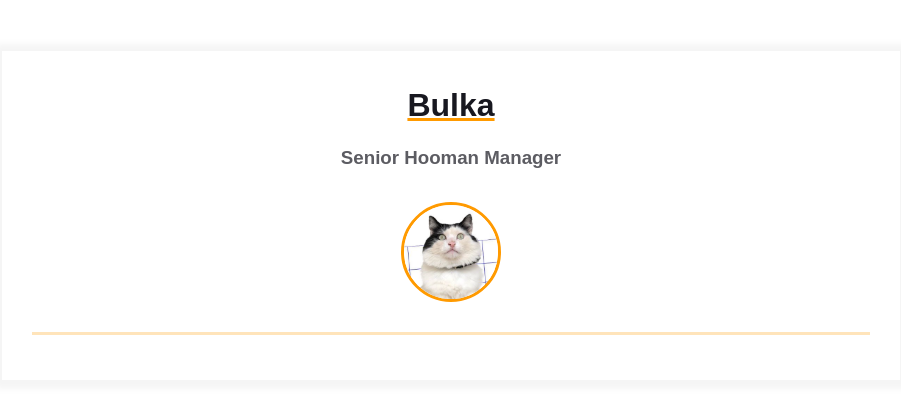
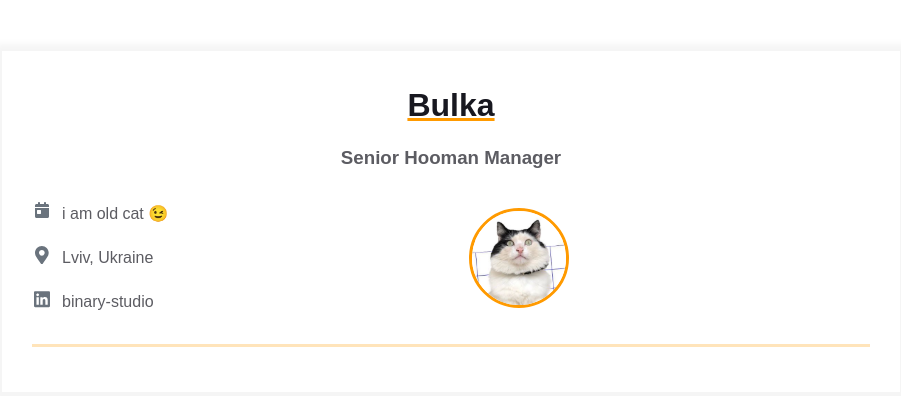
Before and after one commit to Vladislav-Burhovetskiy/homepage, a plain HTML site: page index.html in a window 1280 px wide. Shown: the whole page, without its empty margins (189-1090 px from the left). Drawn offline with Linux system fonts and the light colour scheme.

Commit message:
Added contact info items example

```diff
--- a/index.html
+++ b/index.html
@@ -7,7 +7,7 @@
     <link rel="stylesheet" href="styles.css" />
   </head>
   <body>
-<!-- &#x1F609; -->
+    <!-- &#x1F609; -->
     <main>
       <div class="resume">
         <div class="container">
@@ -16,10 +16,67 @@
             <h3 class="contact-info__sub-header">Senior Hooman Manager</h3>
 
             <div class="contact_info_container fh">
-              <div class="contact-info__block"></div>
+              <div class="contact-info__block">
+                <a href="" rel="author" class="contact-info__item">
+                  <div class="contact-info__item-icon-wrapper">
+                    <svg
+                      xmlns="http://www.w3.org/2000/svg"
+                      height="1em"
+                      viewBox="0 0 448 512"
+                    >
+                      <!--! Font Awesome Free 6.4.0 by @fontawesome - https://fontawesome.com License - https://fontawesome.com/license (Commercial License) Copyright 2023 Fonticons, Inc. -->
+                      <style>
+                        svg {
+                          fill: #6a737d;
+                        }
+                      </style>
+                      <path
+                        d="M128 0c17.7 0 32 14.3 32 32V64H288V32c0-17.7 14.3-32 32-32s32 14.3 32 32V64h48c26.5 0 48 21.5 48 48v48H0V112C0 85.5 21.5 64 48 64H96V32c0-17.7 14.3-32 32-32zM0 192H448V464c0 26.5-21.5 48-48 48H48c-26.5 0-48-21.5-48-48V192zm80 64c-8.8 0-16 7.2-16 16v96c0 8.8 7.2 16 16 16h96c8.8 0 16-7.2 16-16V272c0-8.8-7.2-16-16-16H80z"
+                      />
+                    </svg>
+                  </div>
+                  <span>i am old cat &#x1F609;</span>
+                </a>
+                <a href="" rel="author" class="contact-info__item">
+                  <div class="contact-info__item-icon-wrapper">
+                    <svg
+                      class="contact-info__item-icon"
+                      xmlns="http://www.w3.org/2000/svg"
+                      viewBox="0 0 384 512"
+                    >
+                      <path
+                        d="M172.268 501.67C26.97 291.031 0 269.413 0 192 0 85.961 85.961 0 192 0s192 85.961 192 192c0 77.413-26.97 99.031-172.268 309.67-9.535 13.774-29.93 13.773-39.464 0zM192 272c44.183 0 80-35.817 80-80s-35.817-80-80-80-80 35.817-80 80 35.817 80 80 80z"
+                      ></path>
+                    </svg>
+                  </div>
+                  <span>Lviv, Ukraine</span>
+                </a>
+                <a
+                  href="https://ua.linkedin.com/company/binary-studio_241166"
+                  rel="author"
+                  class="contact-info__item"
+                >
+                  <div class="contact-info__item-icon-wrapper">
+                    <svg
+                      class="contact-info__item-icon"
+                      xmlns="http://www.w3.org/2000/svg"
+                      viewBox="0 0 448 512"
+                    >
+                      <path
+                        d="M416 32H31.9C14.3 32 0 46.5 0 64.3v383.4C0 465.5 14.3 480 31.9 480H416c17.6 0 32-14.5 32-32.3V64.3c0-17.8-14.4-32.3-32-32.3zM135.4 416H69V202.2h66.5V416zm-33.2-243c-21.3 0-38.5-17.3-38.5-38.5S80.9 96 102.2 96c21.2 0 38.5 17.3 38.5 38.5 0 21.3-17.2 38.5-38.5 38.5zm282.1 243h-66.4V312c0-24.8-.5-56.7-34.5-56.7-34.6 0-39.9 27-39.9 54.9V416h-66.4V202.2h63.7v29.2h.9c8.9-16.8 30.6-34.5 62.9-34.5 67.2 0 79.7 44.3 79.7 101.9V416z"
+                      ></path>
+                    </svg>
+                  </div>
+                  <span>binary-studio</span>
+                </a>
+              </div>
 
               <div class="contact-info__block contact-info__block--center">
-                <img class="contact-info__avatar" src="assets/avatar.png" alt="Avatar">
+                <img
+                  class="contact-info__avatar"
+                  src="assets/avatar.png"
+                  alt="Avatar"
+                />
               </div>
 
               <div class="contact-info__block"></div>
```
